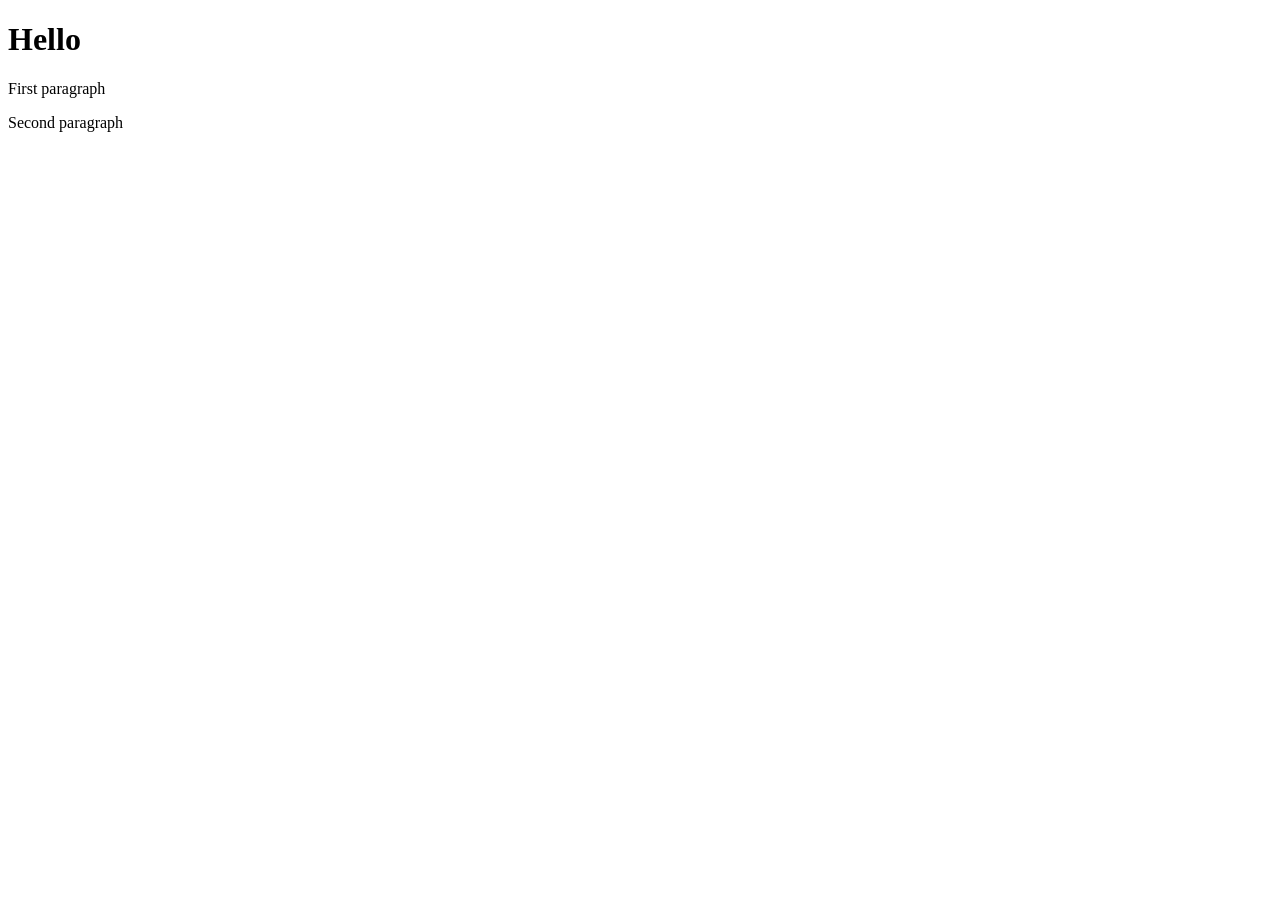
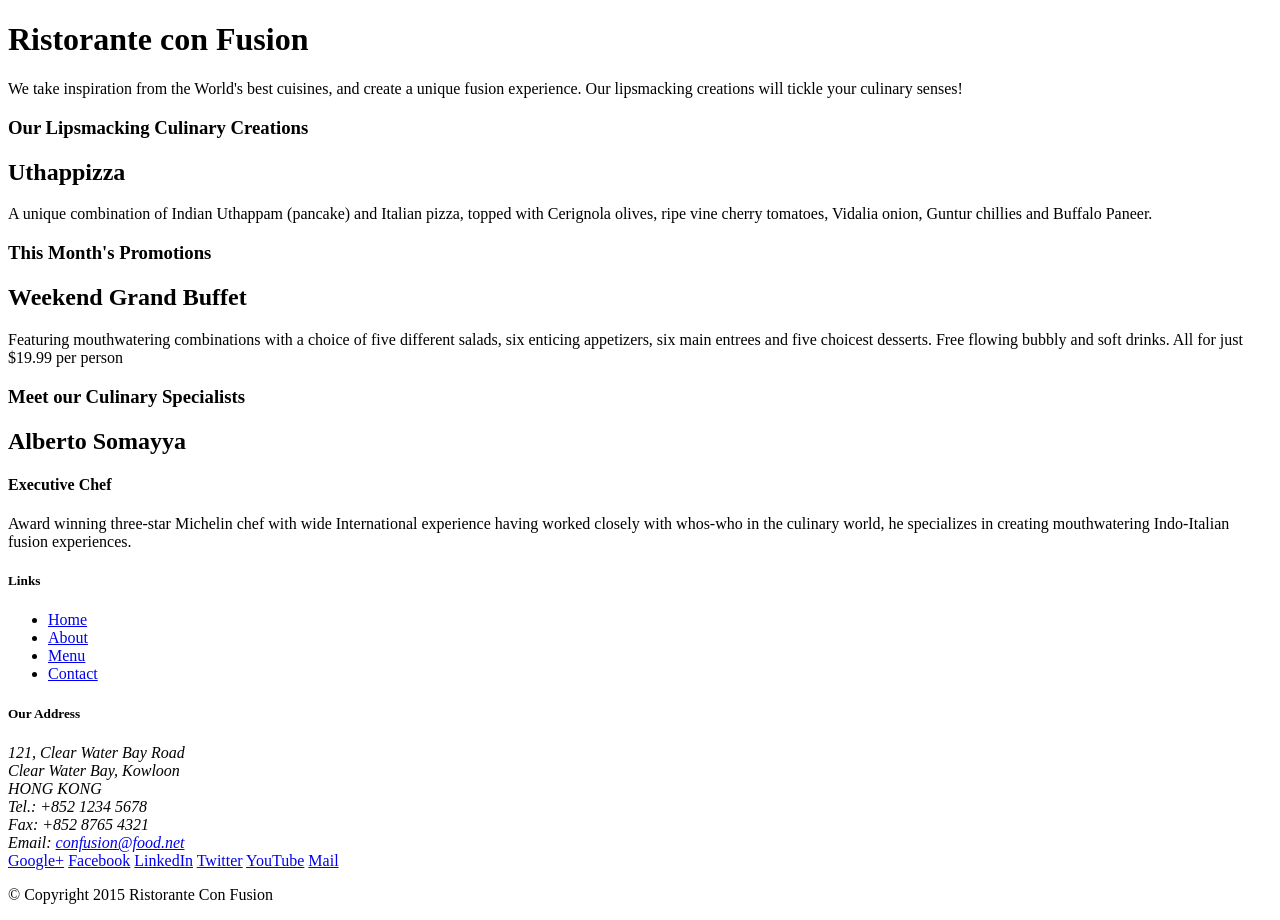
Before and after one commit to munis36/fullstack, a website: page index.html in a window 1280 px wide. Before the commit the page ends 800 px from the top, so only its background shows below. Drawn offline with Linux system fonts and the light colour scheme.

Commit message:
initial commit

```diff
--- a/index.html
+++ b/index.html
@@ -1,14 +1,101 @@
 <!DOCTYPE html>
 <html lang="en">
+
 <head>
-    <meta charset="UTF-8">
-    <title>Full Stack Development</title>
+    <title>Ristorante Con Fusion</title>
 </head>
+
 <body>
-<h1>
-    Hello
-</h1>
-<p>First paragraph</p>
-<p>Second paragraph</p>
+
+    <header>
+        <div>
+            <div>
+                <div>
+                    <h1>Ristorante con Fusion</h1>
+                    <p>We take inspiration from the World's best cuisines, and create a unique fusion experience. Our lipsmacking creations will tickle your culinary senses!</p>
+                </div>
+                <div>
+                </div>
+            </div>
+        </div>
+    </header>
+
+    <div>
+        <div>
+            <div>
+                <h3>Our Lipsmacking Culinary Creations</h3>
+            </div>
+            <div>
+                <h2>Uthappizza</h2>
+                <p>A unique combination of Indian Uthappam (pancake) and Italian pizza, topped with Cerignola olives, ripe vine cherry tomatoes, Vidalia onion, Guntur chillies and Buffalo Paneer.</p>
+            </div>
+        </div>
+
+
+        <div>
+            <div>
+                <h3>This Month's Promotions</h3>
+            </div>
+            <div>
+                <h2>Weekend Grand Buffet</h2>
+                <p>Featuring mouthwatering combinations with a choice of five different salads, six enticing appetizers, six main entrees and five choicest desserts. Free flowing bubbly and soft drinks. All for just $19.99 per person </p>
+            </div>
+        </div>
+
+        <div>
+            <div>
+                <h3>Meet our Culinary Specialists</h3>
+            </div>
+            <div>
+                <h2>Alberto Somayya</h2>
+                <h4>Executive Chef</h4>
+                <p>Award winning three-star Michelin chef with wide International experience having worked closely with whos-who in the culinary world, he specializes in creating mouthwatering Indo-Italian fusion experiences. </p>
+            </div>
+        </div>
+    </div>
+
+    <footer>
+        <div>
+            <div>
+                <div>
+                    <h5>Links</h5>
+                    <ul>
+                        <li><a href="#">Home</a></li>
+                        <li><a href="#">About</a></li>
+                        <li><a href="#">Menu</a></li>
+                        <li><a href="#">Contact</a></li>
+                    </ul>
+                </div>
+                <div>
+                    <h5>Our Address</h5>
+                    <address>
+		              121, Clear Water Bay Road<br>
+		              Clear Water Bay, Kowloon<br>
+		              HONG KONG<br>
+		              Tel.: +852 1234 5678<br>
+		              Fax: +852 8765 4321<br>
+		              Email: <a href="mailto:confusion@food.net">confusion@food.net</a>
+		           </address>
+                </div>
+                <div>
+                    <div>
+                        <a href="http://google.com/+">Google+</a>
+                        <a href="http://www.facebook.com/profile.php?id=">Facebook</a>
+                        <a href="http://www.linkedin.com/in/">LinkedIn</a>
+                        <a href="http://twitter.com/">Twitter</a>
+                        <a href="http://youtube.com/">YouTube</a>
+                        <a href="mailto:">Mail</a>
+                    </div>
+                </div>
+           </div>
+           <div>
+                <div>
+                    <p>© Copyright 2015 Ristorante Con Fusion</p>
+                </div>
+           </div>
+        </div>
+    </footer>
+
 </body>
+
 </html>
```
Also changed, not shown: package.json (+11 -16 lines).
